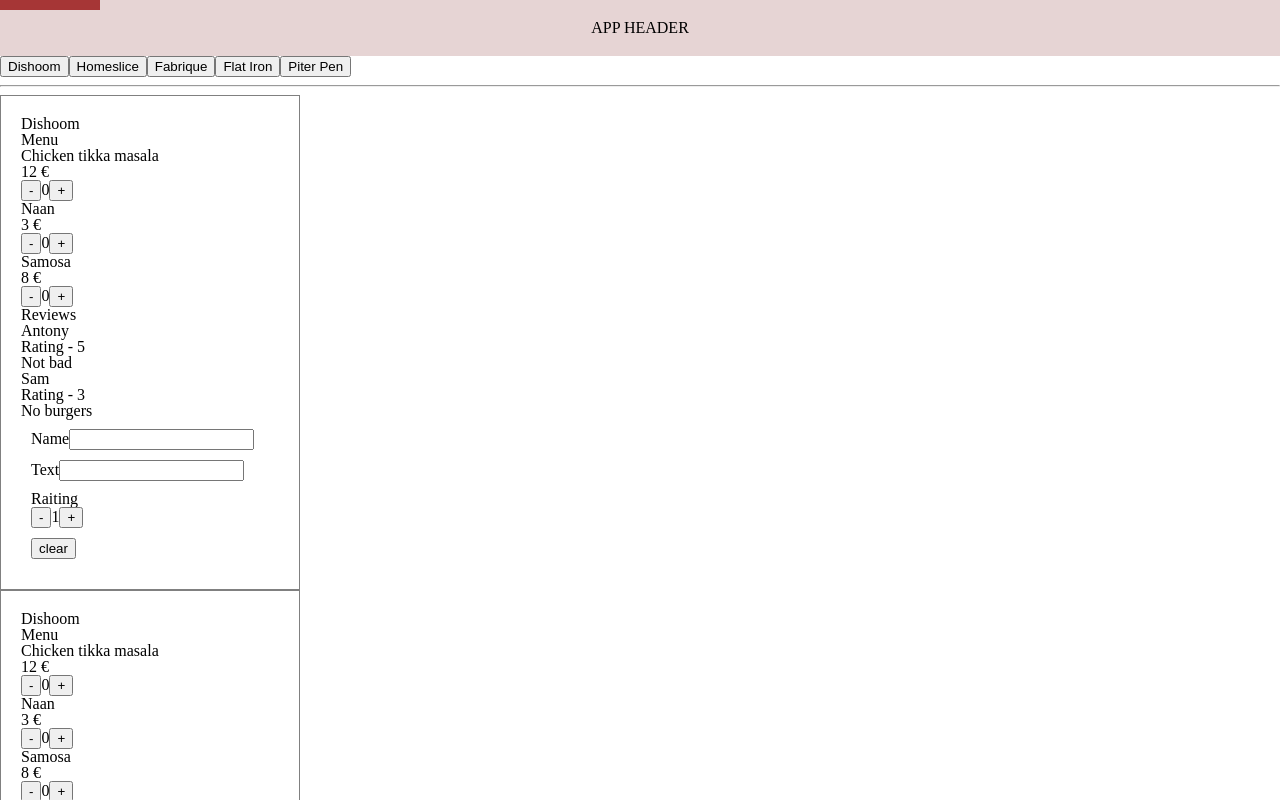
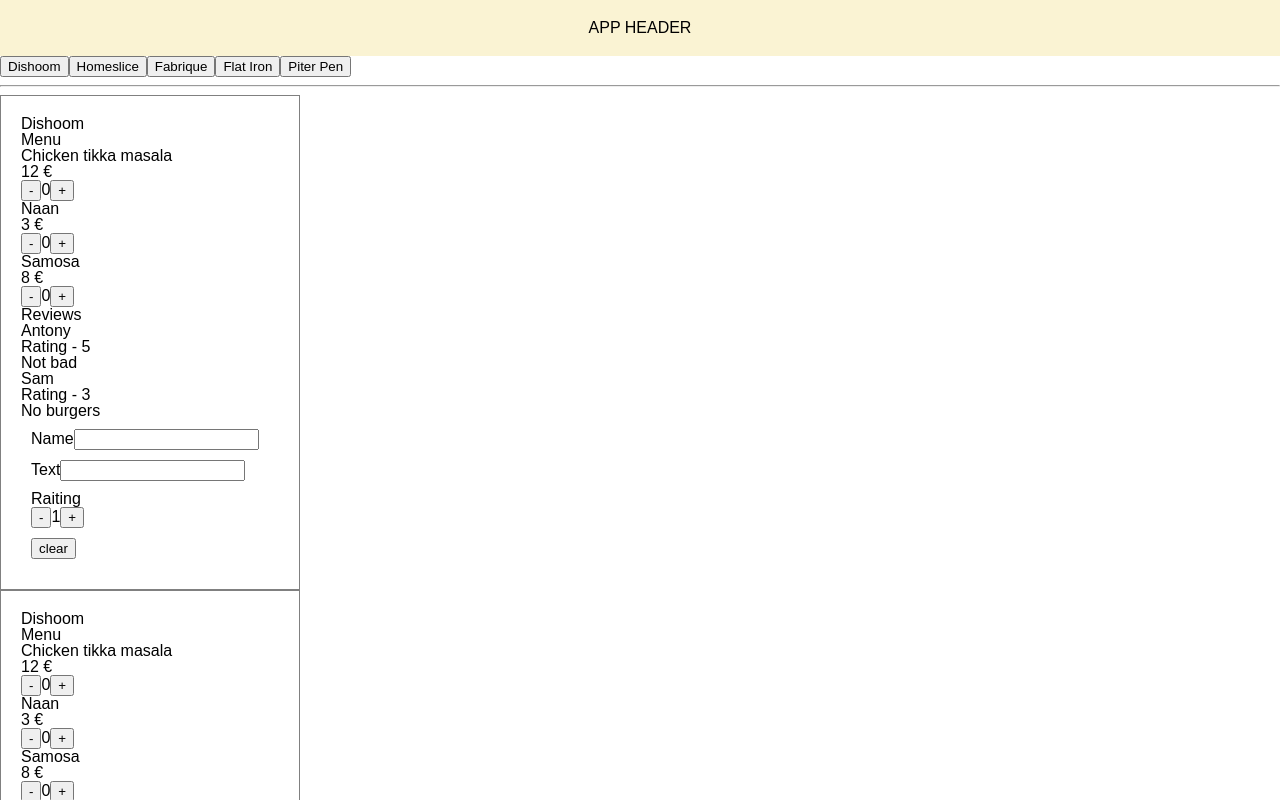
Before and after one commit to bjarcka/react-food-delivery, a React (Vite) app: page / in a window 1280 px wide. Shown: the top 800 px of the page. Built offline with nearby package versions, Linux system fonts and the light colour scheme.

Commit message:
Add useProgress.

```diff
--- a/src/components/app/app.css
+++ b/src/components/app/app.css
@@ -0,0 +1,3 @@
+html {
+  font-family: sans-serif;
+}
--- a/src/components/app/app.jsx
+++ b/src/components/app/app.jsx
@@ -1,15 +1,12 @@
 import { Layout } from "../layout/layout";
 import { RestaurantsPage } from "../restaurants-page/restaurants-page";
 import "./reset.css";
-import { ProgressBar } from "../progress-bar/progress-bar.jsx";
+import "./app.css";
 
 export const App = (props) => {
   return (
-    <>
-      <ProgressBar />
-      <Layout>
-        <RestaurantsPage />
-      </Layout>
-    </>
+    <Layout>
+      <RestaurantsPage />
+    </Layout>
   );
 };
--- a/src/components/layout/layout.jsx
+++ b/src/components/layout/layout.jsx
@@ -3,7 +3,7 @@
 
 export const Layout = ({ children }) => {
   return (
-    <div className={styles.wrapper}>
+    <div className={styles.root}>
       <ProgressBar />
       <header className={styles.header}>APP HEADER</header>
       <main>{children}</main>
--- a/src/components/layout/layout.module.css
+++ b/src/components/layout/layout.module.css
@@ -1,15 +1,17 @@
-.wrapper {
-  position: relative;
+.root {
+  min-height: 100vh;
+  display: flex;
+  flex-direction: column;
 }
 
 .header {
   text-align: center;
   padding: 20px 0;
-  background: #e6d4d4;
+  background: #faf3d3;
 }
 
 .footer {
   text-align: center;
   padding: 20px 0;
-  background: #e6d4d4;
+  background: #faf3d3;
 }
--- a/src/components/progress-bar/progress-bar.jsx
+++ b/src/components/progress-bar/progress-bar.jsx
@@ -1,10 +1,12 @@
-import { useEffect } from "react";
 import styles from "./progress-bar.module.css";
+import { useProgress } from "./use-progress";
 
 export const ProgressBar = () => {
-  // [barWidth, setBarWidth] = useState(10);
-  // const scrollBar = (ev) => {};
-  // window.addEventListener("scroll", scrollBar);
-  // useEffect(() => {}, []);
-  return <div className={styles.pogressBar}></div>;
+  const progressWidth = useProgress();
+
+  console.log(`progressWidth `, progressWidth);
+
+  return (
+    <div className={styles.progress} style={{ width: progressWidth }}></div>
+  );
 };
--- a/src/components/progress-bar/progress-bar.module.css
+++ b/src/components/progress-bar/progress-bar.module.css
@@ -1,8 +1,8 @@
-.pogressBar {
-  position: absolute;
+.progress {
+  position: fixed;
   top: 0;
   left: 0;
   width: 100px;
   height: 10px;
-  background: #a63636;
+  background: #eea56a;
 }
--- /dev/null
+++ b/src/components/progress-bar/use-progress.js
@@ -0,0 +1,31 @@
+import { useEffect } from "react";
+import { useState } from "react";
+
+const getProgressWidth = () => {
+  return (
+    Math.floor(
+      (window.scrollY /
+        (document.documentElement.scrollHeight - window.innerHeight)) *
+        100
+    ) + "%"
+  );
+};
+
+export const useProgress = () => {
+  const [progressrWidth, setProgressWidth] = useState(0);
+
+  useEffect(() => {
+    const handleScroll = () => {
+      console.log("getProgressWidth() ", getProgressWidth());
+      setProgressWidth(getProgressWidth());
+    };
+
+    window.addEventListener("scroll", handleScroll);
+
+    return () => {
+      window.removeEventListener("scroll", handleScroll);
+    };
+  }, []);
+
+  return progressrWidth;
+};
--- a/src/global.module.css
+++ /dev/null
@@ -1,5 +0,0 @@
-* {
-  padding: 0;
-  margin: 0;
-  box-sizing: border-box;
-}
```
